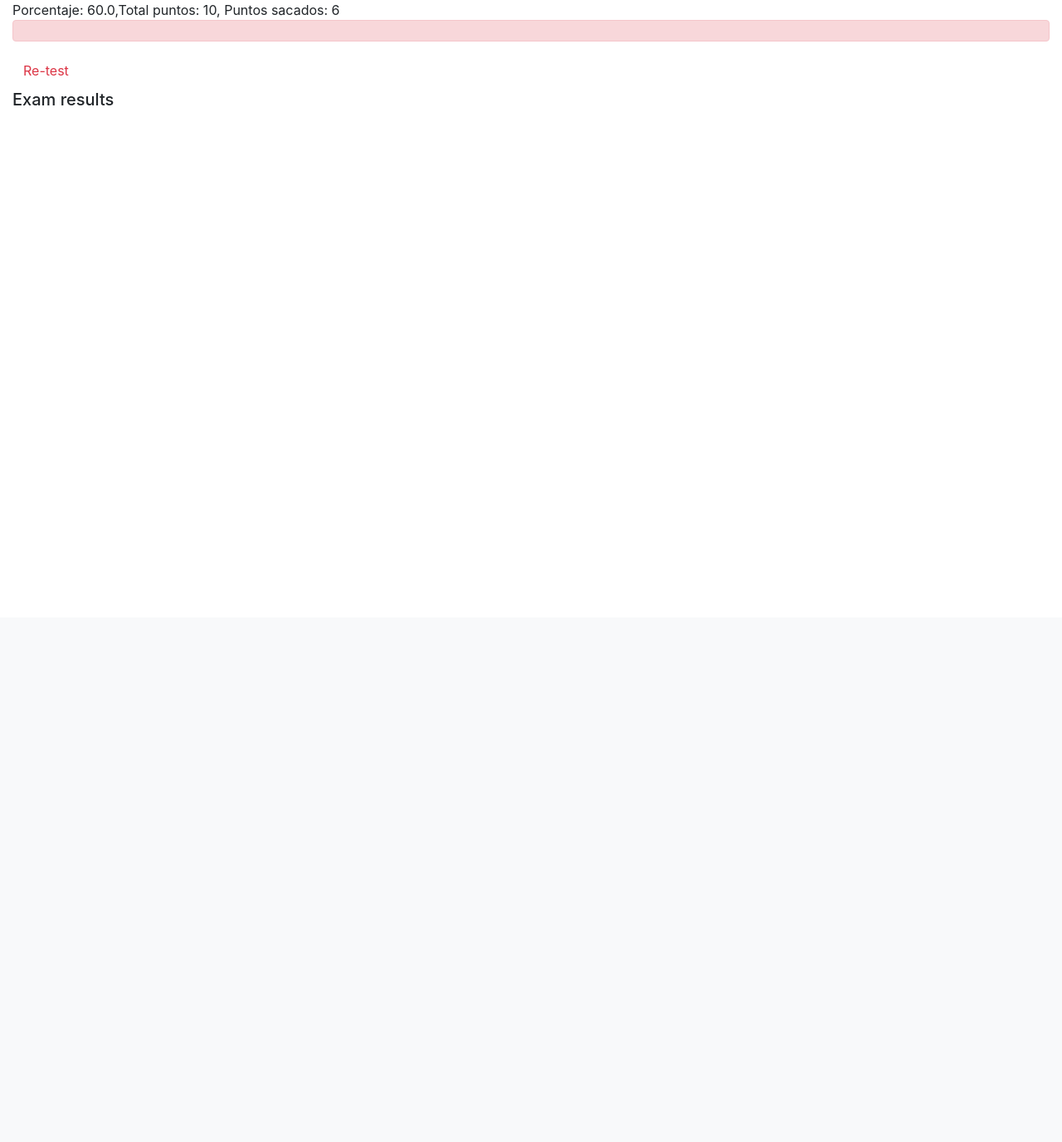
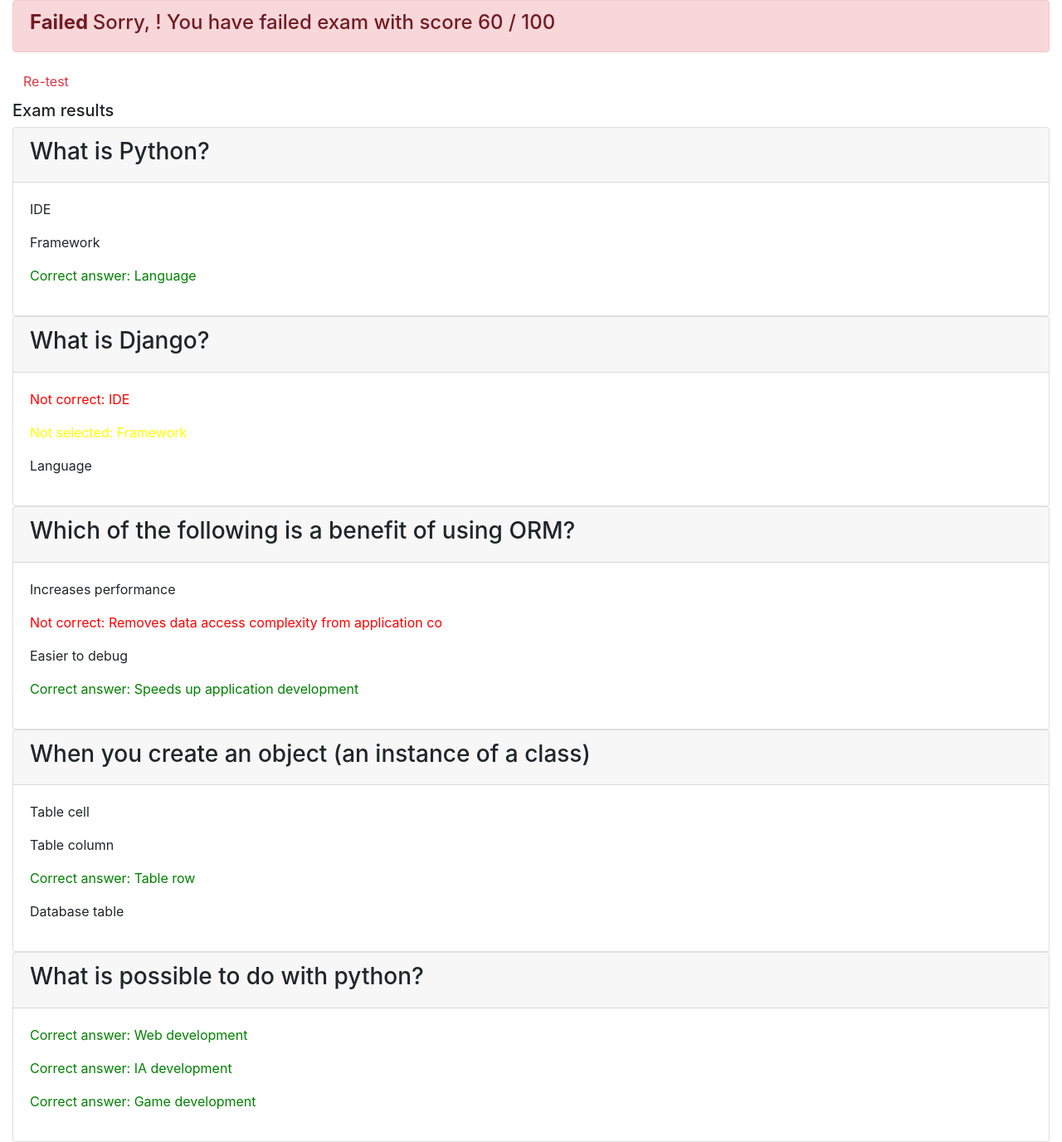
Before and after one commit to CrespoRV/ProjectFinalPython, a Django app: page /onlinecourse/course/1/submission/36/result/ in a window 1280 px wide. Shown: the part 56-1432 px from the top of the page at 83% size. Before the commit the page ends 183 px from the top, so only its background shows below. Run offline with Django 3.2, Linux system fonts and the light colour scheme; data comes from the database, SQL or seed files in the repository; both versions use the stored data as it was after the commit; some libraries are stand-ins or nearby versions.

Commit message:
practicalfinishh

```diff
--- a/onlinecourse/templates/onlinecourse/exam_result_bootstrap.html
+++ b/onlinecourse/templates/onlinecourse/exam_result_bootstrap.html
@@ -37,21 +37,49 @@
 
 <div class="container-fluid">
 
-    Porcentaje: {{grade}},Total puntos: {{total_points}}, Puntos sacados: {{get_points}}
-
     {% if grade > 80 %}
         <div class="alert alert-success">
-       <!--HINT Display passed info -->
+            <h4> <b> Congratulations, {{user.username}}! </b> You passed the exam and completed this course with score {{get_points}} / 100 </h4>
         </div>
     {% else %}
         <div class="alert alert-danger">
-            <!--HINT Display failed info -->
+            <h4> <b> Failed </b> Sorry, {{user.username}}! You have failed exam with score {{get_points}} / 100 </h4>
         </div>
-        <a class="btn btn-link text-danger">Re-test</a>
+        <a class="btn btn-link text-danger" href="{% url 'onlinecourse:course_details' id_course %}">Re-test</a>
     {% endif %}
+
         <div class="card-columns-vertical mt-1">
             <h5 class="">Exam results</h5>
-            <!--HINT Display exam results-->
+
+
+
+            {% for question in course.question_set.all %}
+
+                <div class="card">
+                    <div class="card-header">
+                        <h3>{{question.text}}</h3>
+                     </div>
+                    <div class="card-body">
+
+                        {% for choice in question.choice_set.all %}
+
+                            {% if choice.is_correct and choice.id in selected_id %}
+                                <p style="color:green">Correct answer: {{choice.content}} </p>
+                            {% elif choice.is_correct and choice.id not in selected_id %}
+                                <p style="color:yellow">Not selected: {{choice.content}} </p>
+                            {% elif not choice.is_correct and choice.id in selected_id %}
+                                <p style="color:red">Not correct: {{choice.content}} </p>
+                            {% else %}
+                                <p> {{choice.content}} </p>
+                            {% endif %}
+
+                        {% endfor %}
+
+                    </div>
+                </div>
+
+            {% endfor %}
+
         </div>
     </div>
 </body>
--- a/onlinecourse/views.py
+++ b/onlinecourse/views.py
@@ -104,15 +104,6 @@
     return HttpResponseRedirect(reverse(viewname='onlinecourse:course_details', args=(course.id,)))
 
 
-# <HINT> Create a submit view to create an exam submission record for a course enrollment,
-# you may implement it based on following logic:
-         # Get user and course object, then get the associated enrollment object created when the user enrolled the course
-         # Create a submission object referring to the enrollment
-         # Collect the selected choices from exam form
-         # Add each selected choice object to the submission object
-         # Redirect to show_exam_result with the submission id
-#def submit(request, course_id):
-
 def extract_answers(request):
     submitted_anwsers = []
     for key in request.POST:
@@ -155,24 +146,12 @@
         if (question.is_get_realscore(selected_id)):
             get_points += question.value
 
-    context['grade'] = (get_points/tot_points)*100
-    context['total_points'] = tot_points
-    context['get_points'] = get_points
+    grade = (get_points/tot_points)*100
+
+    context['grade'] = round(grade,2)
+    context['get_points'] = round(grade)
+    context['id_course'] = course.id
+    context['course'] = course
+    context['selected_id'] = selected_id
 
     return render(request, 'onlinecourse/exam_result_bootstrap.html', context)
-
-
-
-
-
-# <HINT> A example method to collect the selected choices from the exam form from the request object
-
-
-
-# <HINT> Create an exam result view to check if learner passed exam and show their question results and result for each question,
-# you may implement it based on the following logic:
-        # Get course and submission based on their ids
-        # Get the selected choice ids from the submission record
-        # For each selected choice, check if it is a correct answer or not
-        # Calculate the total score
-#def show_exam_result(request, course_id, submission_id):
```
Also changed, not shown: db.sqlite3. Lines whose indentation alone changed are shown as unchanged.
